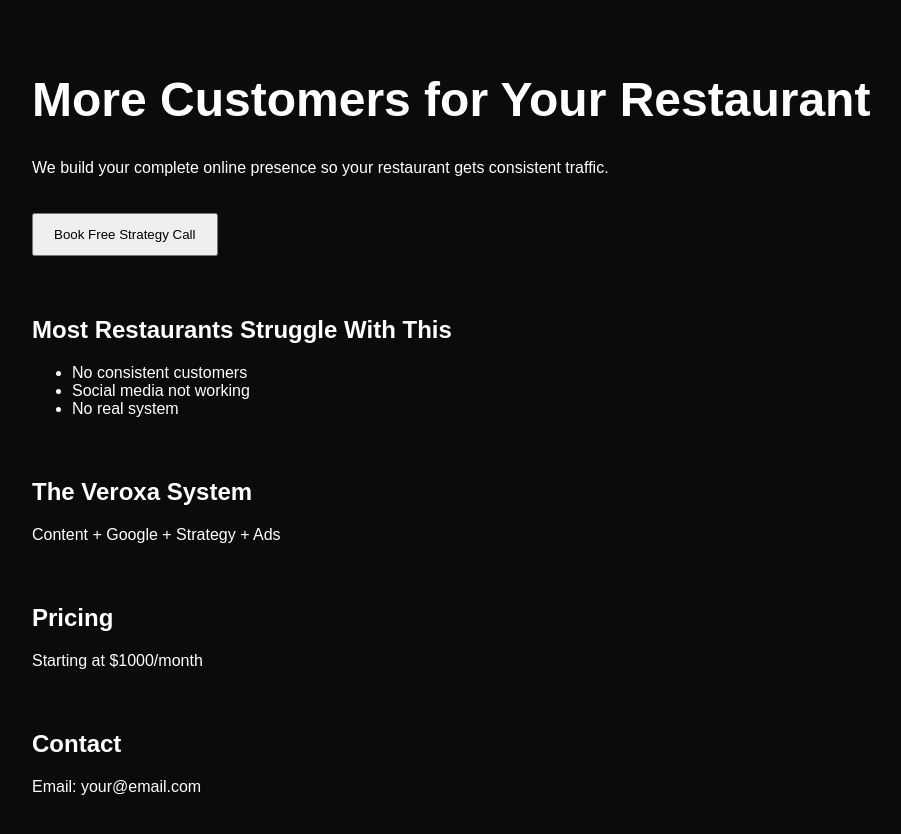
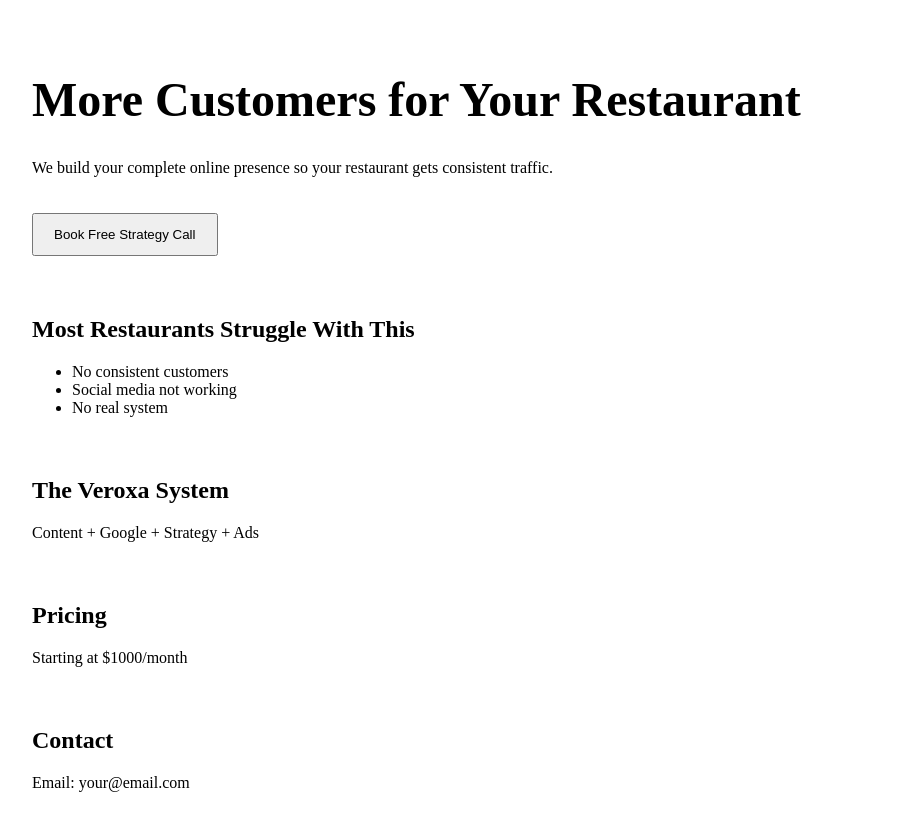
Before and after one commit to fgohar1/veroxa-site, a Next.js app: page / in a window 1280 px wide. Shown: the top 834 px of the page, without its empty margins (108-1009 px from the left). Built offline with nearby package versions, Linux system fonts and the light colour scheme.

Commit message:
layout.tsx

```diff
--- a/app/layout.tsx
+++ b/app/layout.tsx
@@ -1,14 +1,14 @@
+import "./globals.css";
+
 export const metadata = {
   title: "Veroxa",
-  description: "Restaurant Growth System"
+  description: "Restaurant Growth System",
 };
 
 export default function RootLayout({ children }) {
   return (
     <html lang="en">
-      <body style={{margin:0, fontFamily:"Arial, sans-serif", background:"#0b0b0b", color:"#fff"}}>
-        {children}
-      </body>
+      <body>{children}</body>
     </html>
   );
 }
```
